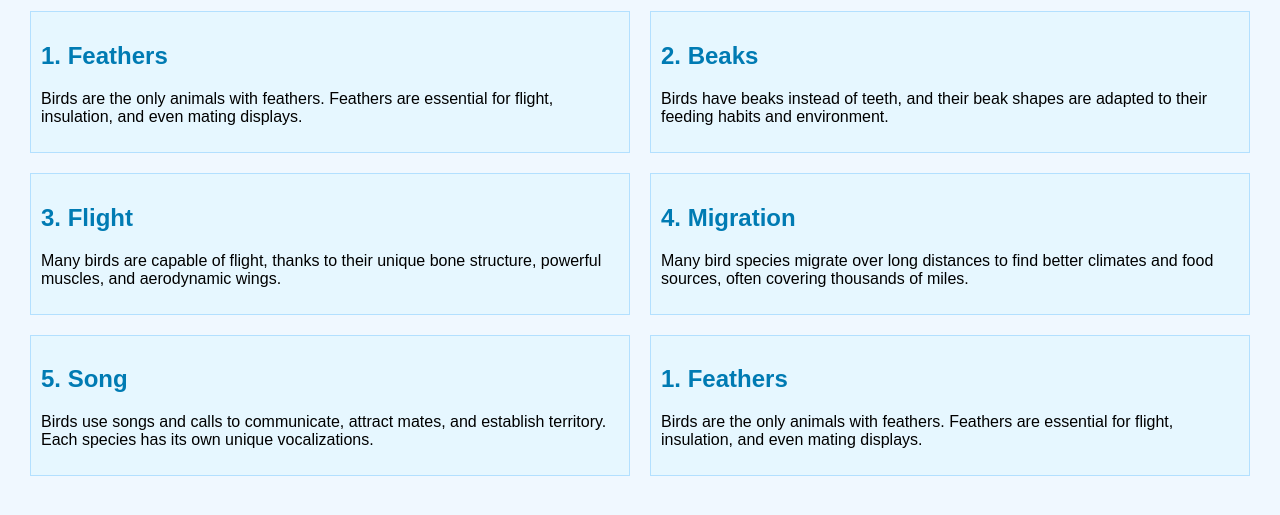
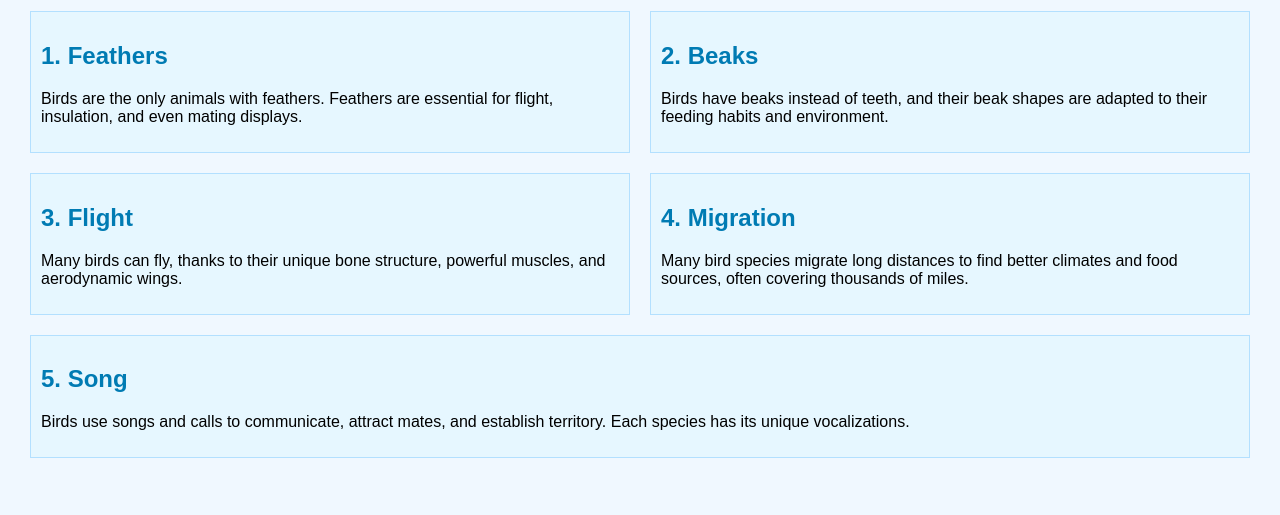
Before and after one commit to Leod7862/Leod7862.github.io, a plain HTML site: page index.html in a window 1280 px wide. Shown: the part 79-594 px from the top of the page. Drawn offline with Linux system fonts and the light colour scheme.

Commit message:
Update index.html

```diff
--- a/index.html
+++ b/index.html
@@ -51,19 +51,15 @@
         </div>
         <div class="bird">
             <h2>3. Flight</h2>
-            <p>Many birds are capable of flight, thanks to their unique bone structure, powerful muscles, and aerodynamic wings.</p>
+            <p>Many birds can fly, thanks to their unique bone structure, powerful muscles, and aerodynamic wings.</p>
         </div>
         <div class="bird">
             <h2>4. Migration</h2>
-            <p>Many bird species migrate over long distances to find better climates and food sources, often covering thousands of miles.</p>
+            <p>Many bird species migrate long distances to find better climates and food sources, often covering thousands of miles.</p>
         </div>
         <div class="bird">
             <h2>5. Song</h2>
-            <p>Birds use songs and calls to communicate, attract mates, and establish territory. Each species has its own unique vocalizations.</p>
-        </div>
-        <div class="bird">
-            <h2>1. Feathers</h2>
-            <p>Birds are the only animals with feathers. Feathers are essential for flight, insulation, and even mating displays.</p>
+            <p>Birds use songs and calls to communicate, attract mates, and establish territory. Each species has its unique vocalizations.</p>
         </div>
     </div>
 </body>
```
